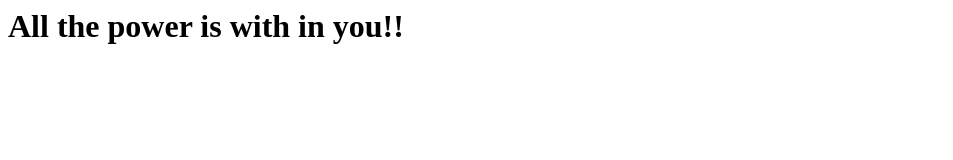
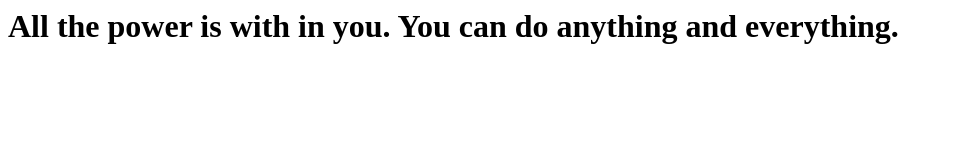
Before and after one commit to thanmaireddy1997/firstgitrepo, a plain HTML site: page index.html in a window 1280 px wide. Shown: the whole page, without its empty margins (0-953 px from the left). Drawn offline with Linux system fonts and the light colour scheme.

Commit message:
Completed first state

```diff
--- a/index.html
+++ b/index.html
@@ -1,5 +1,5 @@
 <html>
 <body>
-<h1>All the power is with in you!!</h1>
+<h1>All the power is with in you. You can do anything and everything.</h1>
 </body>
 </html>
```
